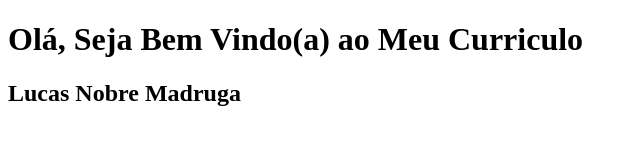
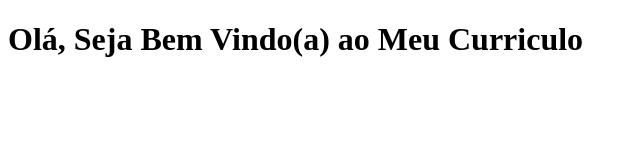
Before and after one commit to lucasnobremadruga/meu-curriculo, a plain HTML site: page index.html in a window 1280 px wide. Shown: the whole page, without its empty margins (0-640 px from the left). Drawn offline with Linux system fonts and the light colour scheme.

Commit message:
Testando git restore

```diff
--- a/index.html
+++ b/index.html
@@ -7,7 +7,6 @@
 </head>
 <body>
     <h1>Olá, Seja Bem Vindo(a) ao Meu Curriculo</h1>
-    <h2>Lucas Nobre Madruga</h2>
     <script src="app.js"></script>
 </body>
 </html>
```
